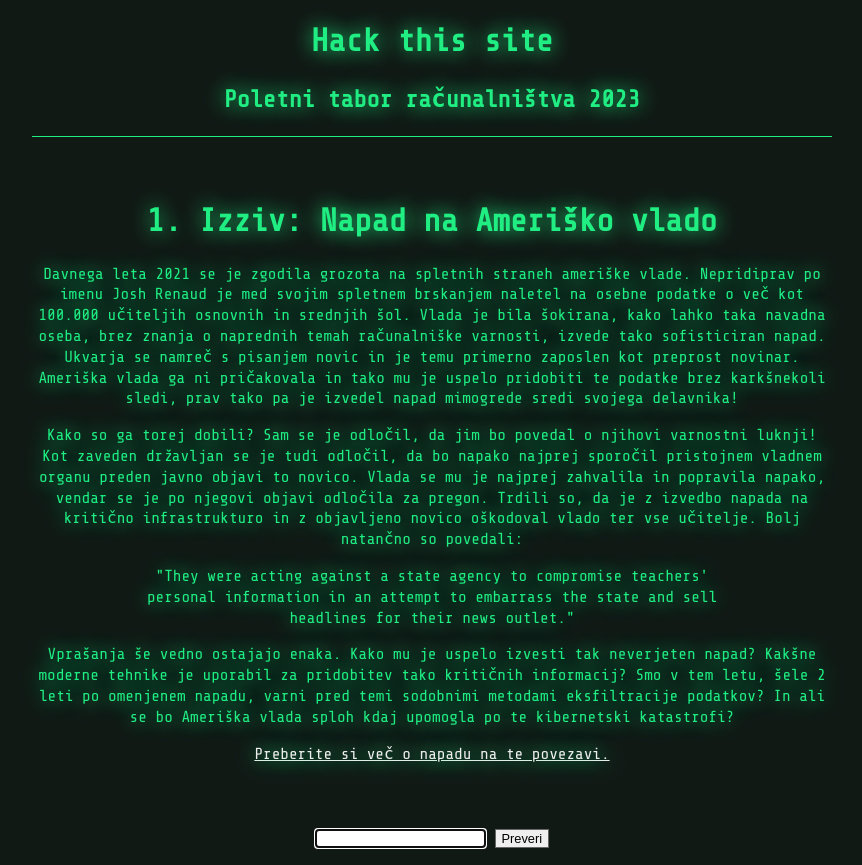
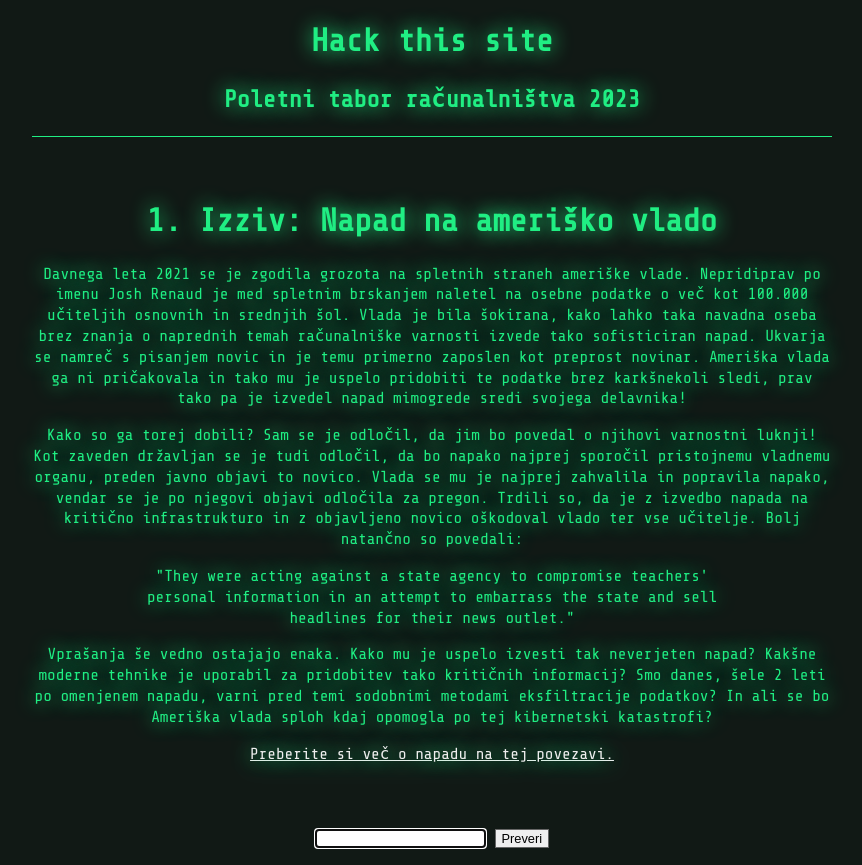
Before and after one commit to ptr-geeks/hts2023, a Flask app: template server/templates/chall01.html in a window 1280 px wide. Shown: the whole page, without its empty margins (208-1070 px from the left). Run offline with Flask 3, Linux system fonts and the light colour scheme; the template is opened without the code that fills it, so the values that code supplies are empty.

Commit message:
Fix some typos

```diff
--- a/server/templates/chall01.html
+++ b/server/templates/chall01.html
@@ -17,19 +17,19 @@
             <h2>Poletni tabor računalništva 2023</h2>
         </div>
         <div class="block txtCenter mt4">
-            <h1>1. Izziv: Napad na Ameriško vlado</h1>
+            <h1>1. Izziv: Napad na ameriško vlado</h1>
             <p>
             Davnega leta 2021 se je zgodila grozota na spletnih straneh <!--God--> ameriške vlade. Nepridiprav po imenu
-                Josh Renaud je med svojim spletnem brskanjem naletel na osebne podatke o več kot 100.000 učiteljih
-                osnovnih in srednjih šol. Vlada je bila šokirana, kako lahko taka navadna oseba, brez znanja o naprednih
-                temah računalniške varnosti, izvede tako sofisticiran napad. Ukvarja se namreč s pisanjem novic in je
+                Josh Renaud je med spletnim brskanjem naletel na osebne podatke o več kot 100.000 učiteljih
+                osnovnih in srednjih šol. Vlada je bila šokirana, kako lahko taka navadna oseba brez znanja o naprednih
+                temah računalniške varnosti izvede tako sofisticiran napad. Ukvarja se namreč s pisanjem novic in je
                 temu primerno zaposlen kot preprost novinar. Ameriška vlada ga ni pričakovala in tako mu je uspelo
                 pridobiti te podatke brez karkšnekoli sledi, prav tako pa je izvedel napad mimogrede sredi svojega
                 delavnika!
             </p>
             <p>
                 Kako so ga torej dobili? Sam se je odločil, da jim bo povedal o njihovi varnostni luknji! Kot zaveden
-                državljan se je tudi odločil, da bo napako najprej sporočil pristojnem vladnem organu preden javno
+                državljan se je tudi odločil, da bo napako najprej sporočil pristojnemu vladnemu organu, preden javno
 								objavi to novico. Vlada se mu je najprej zahvalila in popravila napako, vendar se je po njegovi objavi
                 odločila za pregon. Trdili so, da je z izvedbo napada na kritično infrastrukturo in z objavljeno novico
                 oškodoval vlado ter vse učitelje. Bolj natančno so povedali:
@@ -41,12 +41,12 @@
             </p>
             <p>
                 Vprašanja še vedno ostajajo enaka. Kako mu je uspelo izvesti tak neverjeten napad? Kakšne moderne
-                tehnike je uporabil za pridobitev tako kritičnih informacij? Smo v tem letu, šele 2 leti po omenjenem
+                tehnike je uporabil za pridobitev tako kritičnih informacij? Smo danes, šele 2 leti po omenjenem
                 napadu, varni pred temi sodobnimi metodami eksfiltracije podatkov? In ali se bo Ameriška vlada sploh
-                kdaj upomogla po te kibernetski katastrofi?
+                kdaj opomogla po tej kibernetski katastrofi?
             </p>
             <p>
-            <a href="https://news.yahoo.com/missouri-governor-calling-criminal-charges-144514828.html" target="_blank">Preberite si več o napadu na te povezavi.<!--America!--></a>
+            <a href="https://news.yahoo.com/missouri-governor-calling-criminal-charges-144514828.html" target="_blank">Preberite si več o napadu na tej povezavi.<!--America!--></a>
             </p>
         </div>
         <div class="block txtCenter mt4">
--- a/server/templates/chall02.html
+++ b/server/templates/chall02.html
@@ -19,7 +19,7 @@
         <div class="block txtCenter mt4">
             <h1>2. Izziv: Strežniki</h1>
             <p>
-                Komaj smo začeli z izzivi in se Janez že ne znajde več med vsemi temi strežniki... Ne vem niti na kateri
+                Komaj smo začeli z izzivi in se Janez že ne znajde več med vsemi temi strežniki... Ne vem niti, na kateri
 								verziji je ta, ki je poslal to spletno stran!
             </p>
         </div>
--- a/server/templates/chall05.html
+++ b/server/templates/chall05.html
@@ -19,7 +19,7 @@
         <div class="block txtCenter mt4">
             <h1>5. Izziv: Vpis</h1>
             <p>
-                Janezu ni všeč, da tako z lahkoto napadate spletno stran, zato se je odločil, da bo spremenil sistem.
+                Janezu ni všeč, da s tako lahkoto napadate spletno stran, zato se je odločil, da bo spremenil sistem.
                 V šoli se je pravkar učil o podatkovnih bazah in je zato spremenil sistem za preverjanje gesel iz
                 preverjanja flag-a na preverjanje uporabniškega imena in gesla. Te bo to ustavilo?
             </p>
--- a/server/templates/chall06.html
+++ b/server/templates/chall06.html
@@ -26,7 +26,7 @@
                "nejjnot o inii dkntkuaerjeao mva oreovmfgodd"
             </p>
             <p>
-                Prav tko pa imamo kriptosistem s katerim je zgeneriral geslo:
+                Prav tako pa imamo kriptosistem, s katerim je zgeneriral geslo:
             </p>
             <p>
                 <form id="cryptform" autocomplete="off">
--- a/server/templates/chall07.html
+++ b/server/templates/chall07.html
@@ -20,7 +20,7 @@
             <h1>7. Izziv: </h1>
             <p>
                 Janez se je spoprijateljil z roboti in je sestavil svoj kompliciran vpisni sistem, ki je tako zahteven,
-                da ga roboti rešijo brez problemov medtem ko so ljudje prepočasni! Poznaš kakšnega robota, ki bi ti
+                da ga roboti rešijo brez problemov, medtem ko so ljudje prepočasni! Poznaš kakšnega robota, ki bi ti
                 pomagal?
             </p>
             <p style="margin: 0px 100px">
--- a/server/templates/index.html
+++ b/server/templates/index.html
@@ -21,7 +21,7 @@
             </p>
             <p>
                 Čaka te <strong>vrsta (10) hekerskih nalog</strong>, ki od tebe zahtevajo, da
-                razmišljaš izven normalnih uporabniških okvirjev, spoznaš svoj brskalnik kot
+                razmišljaš izven normalnih uporabniških okvirov, spoznaš svoj brskalnik kot
                 svoje spodnje perilo, morda uporabiš tudi kakšno informacijsko orodje.
                 Težavnost izzivov se seveda stopnjuje.
             </p>
@@ -40,7 +40,7 @@
         </div>
         <div class="block txtCenter mt4">
             <p>
-                Prvi izziv te čaka <a href="/challenge">TUKAJ</a>
+                Prvi izziv te čaka <a href="/challenge">TUKAJ</a>.
             </p>
         </div>
     </div>
--- a/server/templates/win.html
+++ b/server/templates/win.html
@@ -22,8 +22,8 @@
             </div>
             <div id="p2" class="fade" style="opacity: 0; visibility: hidden;">
                 <h3>Dobrodošel v Matrici</h3>
-                Pripravljen si, da vidiš splet, takšen, kakršen je.
-                Mentroji smo te že težko pričakovali.
+                Pripravljen si, da vidiš splet takšen, kakršen je.
+                Mentorji smo te že težko pričakovali.
                 <img src="/s/matrix.gif" class="mt3" />
             </div>
         </div>
```
Also changed, not shown: server/templates/chall10.html (+4 -4 lines).
